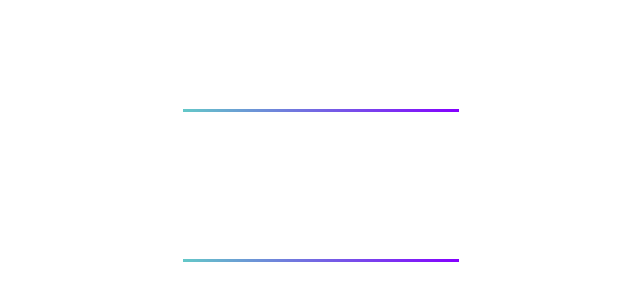
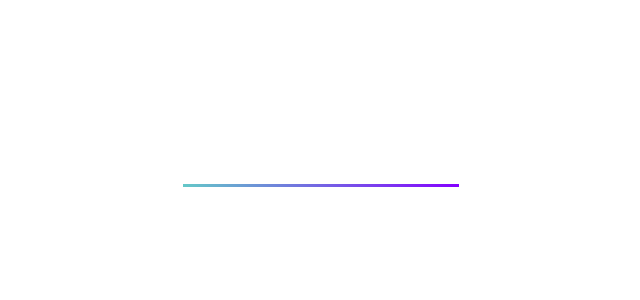
Before and after one commit to saitejareddy00/MindGame, a React (Create React App) app: page /#/ in a window 1280 px wide. Shown: the part 288-588 px from the top of the page, without its empty margins (319-959 px from the left). Built offline with nearby package versions, Linux system fonts and the light colour scheme.

Commit message:
Update HomePage.jsx

```diff
--- a/src/pages/mindGame/HomePage.jsx
+++ b/src/pages/mindGame/HomePage.jsx
@@ -17,12 +17,6 @@ const HomePage = () => {
         >
           Game
         </Link>
-        <Link
-          onClick={() => navigate("date")}
-          sx={{ fontSize: "100px", textDecoration: "none", color: "white" }}
-        >
-          Date
-        </Link>
       </Stack>
     </Stack>
   );
```
